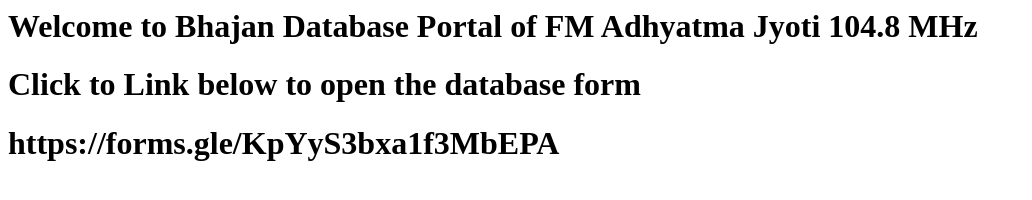
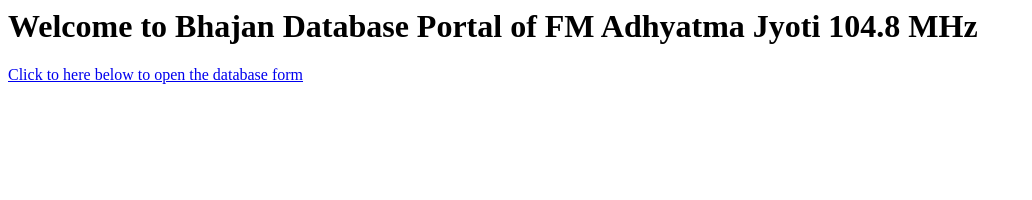
Before and after one commit to sensusad/fmbdb, a plain HTML site: page index.html in a window 1280 px wide. Shown: the whole page, without its empty margins (0-1032 px from the left). Drawn offline with Linux system fonts and the light colour scheme.

Commit message:
Update index.html

```diff
--- a/index.html
+++ b/index.html
@@ -4,7 +4,6 @@
 </head>
 <body>
 <h1> Welcome to Bhajan Database Portal of FM Adhyatma Jyoti 104.8 MHz </h1>
-<h1> Click to Link below to open the database form </h1>
-<h1> https://forms.gle/KpYyS3bxa1f3MbEPA </h1>
+<a href="https://forms.gle/KpYyS3bxa1f3MbEPA"> Click to here below to open the database form </a> <h1>  </h1>
 </body>
 </html>
```
